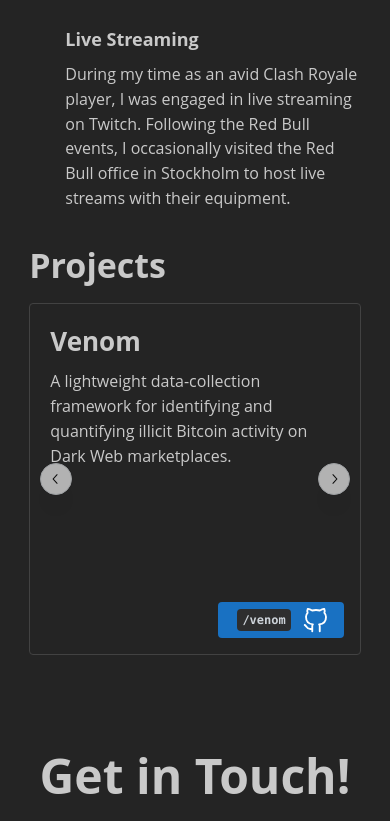
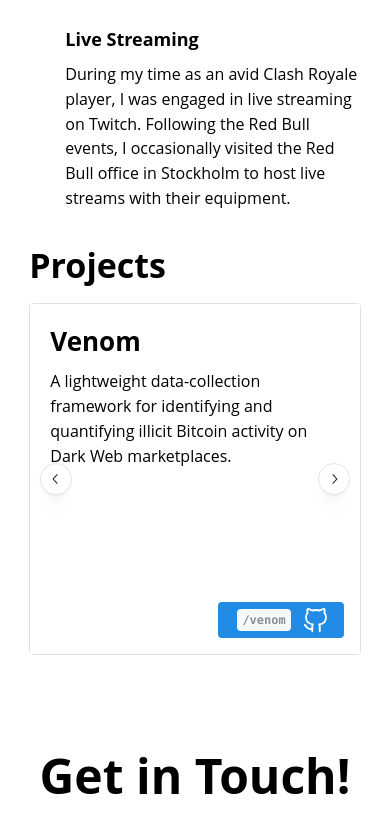
Before and after one commit to LukasIngemarsson/lukasingemarsson.github.io, a React (Vite) app in the folder personal-website/: page /#whoami in a window 390 px wide. Shown: the part 3391-4212 px from the top of the page. Built offline with nearby package versions, Linux system fonts and the light colour scheme.

Commit message:
responsive design changes

```diff
--- a/personal-website/src/App.tsx
+++ b/personal-website/src/App.tsx
@@ -16,6 +16,7 @@
 import Links from "./components/Links";
 
 import { SECTIONS_DATA } from "./data/sections.data";
+import { useMediaQuery } from "@mantine/hooks";
 
 const theme = createTheme({
   fontFamily: "Open Sans, sans-serif",
@@ -36,6 +37,7 @@
 
 function App() {
   const [activeSection, setActiveSection] = useState(SECTIONS_DATA[0].id);
+  const isMobile = useMediaQuery("(max-width: 768px)");
 
   const sectionRefs = Object.fromEntries(
     SECTIONS_DATA.map(({ id }) => [id, useRef<HTMLDivElement>(null)])
@@ -69,7 +71,7 @@
     <>
       <style>{"html { scroll-behavior: smooth; }"}</style>
       <MantineProvider
-        defaultColorScheme="dark"
+        defaultColorScheme={isMobile ? "dark" : "auto"}
         theme={theme}
         cssVariablesResolver={cssVariablesResolver}
       >
@@ -90,7 +92,7 @@
           align="left"
           justify="center"
           gap="xl"
-          w={{ base: "85%", md: "70%" }}
+          w={{ base: "85%", sm: "70%" }}
           my={marginY}
           mx="auto"
         >
```
